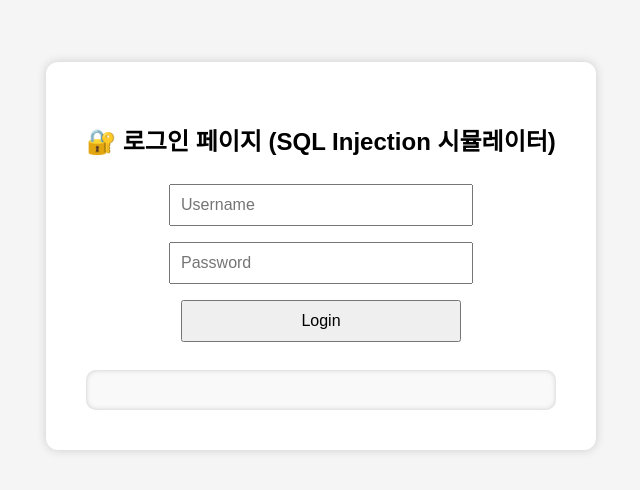
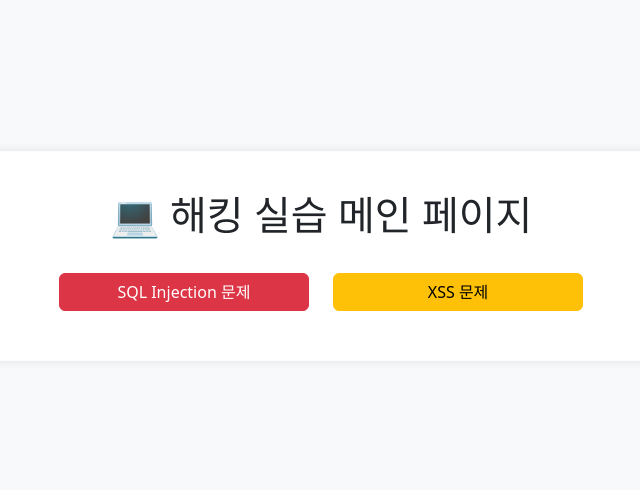
Before and after one commit to 88ha88/p, a plain HTML site: page index.html in a window 1280 px wide. Shown: the part 144-634 px from the top of the page, without its empty margins (319-959 px from the left). Drawn offline with nearby package versions, Linux system fonts and the light colour scheme.

Commit message:
Update index.html

```diff
--- a/index.html
+++ b/index.html
@@ -1,105 +1,36 @@
 <!DOCTYPE html>
 <html lang="ko">
 <head>
-<meta charset="UTF-8" />
-<title>SQL Injection Login Simulation</title>
+  <meta charset="UTF-8">
+  <meta name="viewport" content="width=device-width, initial-scale=1">
+  <title>해킹 실습</title>
+  <link href="https://cdn.jsdelivr.net/npm/bootstrap@5.3.0/dist/css/bootstrap.min.css" rel="stylesheet">
   <style>
     body {
-    font-family: sans-serif;
-    margin: 0;
+      background-color: #f8f9fa;
       height: 100vh;
-    background: #f5f5f5;
       display: flex;
+      align-items: center;
       justify-content: center;
-    align-items: center;
     }
     .container {
       text-align: center;
-    background: #fff;
       padding: 40px;
-    border-radius: 12px;
-    box-shadow: 0 0 10px #ccc;
+      border-radius: 16px;
+      background-color: #ffffff;
+      box-shadow: 0 0 10px rgba(0,0,0,0.1);
     }
-  input, button {
-    padding: 10px;
-    margin: 8px;
-    width: 280px;
-    font-size: 16px;
-  }
-  .output {
-    margin-top: 20px;
-    white-space: pre-line;
-    background: #f9f9f9;
-    padding: 20px;
-    border-radius: 10px;
-    box-shadow: inset 0 0 5px #ccc;
+    .btn-hack {
+      width: 250px;
+      margin: 10px;
     }
   </style>
 </head>
 <body>
   <div class="container">
-  <h2>🔐 로그인 페이지 (SQL Injection 시뮬레이터)</h2>
-  <form onsubmit="simulateLogin(); return false;">
-    <input type="text" id="username" placeholder="Username" /><br />
-    <input type="password" id="password" placeholder="Password" /><br />
-    <button type="submit">Login</button>
-  </form>
-  <div class="output" id="result"></div>
+    <h1 class="mb-4">💻 해킹 실습 메인 페이지</h1>
+    <a href="sqlinjection.html" class="btn btn-danger btn-hack">SQL Injection 문제</a>
+    <a href="xss.html" class="btn btn-warning btn-hack">XSS 문제</a>
   </div>
-<script>
-let extractedUsers = {
-  "admin": "admin123",
-  "user": "test1234",
-  "ntests": "ilovesqlinjection"
-};
-
-function simulateLogin() {
-  let user = document.getElementById("username").value.toLowerCase().trim();
-  let pass = document.getElementById("password").value.toLowerCase().trim();
-  const result = document.getElementById("result");
-
-  if (user.includes("select username, password from users")) {
-    result.textContent = Object.entries(extractedUsers).map(([u,p]) => `${u} | ${p}`).join('\n');
-    return;
-  }
-
-  if (user in extractedUsers && pass === extractedUsers[user]) {
-    result.textContent = `🎯 ${user} 계정 로그인 성공!`;
-    return;
-  }
-
-  if (user === "ntests" && pass === "ilovesqlinjection") {
-    result.textContent = "🎯 최종 계정 로그인 성공!";
-    return;
-  }
-
-  if (user.includes("' union select null, table_name from information_schema.tables")) {
-    result.textContent = "users\nlogs";
-    return;
-  }
-
-  if (user.includes("from information_schema.columns") && user.includes("users")) {
-    result.textContent = "id\nusername\npassword";
-    return;
-  }
-
-  if (user.includes("select") && user.includes("@@version")) {
-    result.textContent = "MySQL 5.7.31";
-    return;
-  }
-
-  if (user.includes("order by")) {
-    result.textContent = "ORDER BY 성공 (컬럼 개수 2)";
-    return;
-  }
-
-  if (user.includes("'")) {
-    result.textContent = "You have an error in your SQL syntax";
-    return;
-  }
-
-  result.textContent = "❌ 로그인 실패.";
-}
-</script>
 </body>
 </html>
```
Lines whose indentation alone changed are shown as unchanged.
